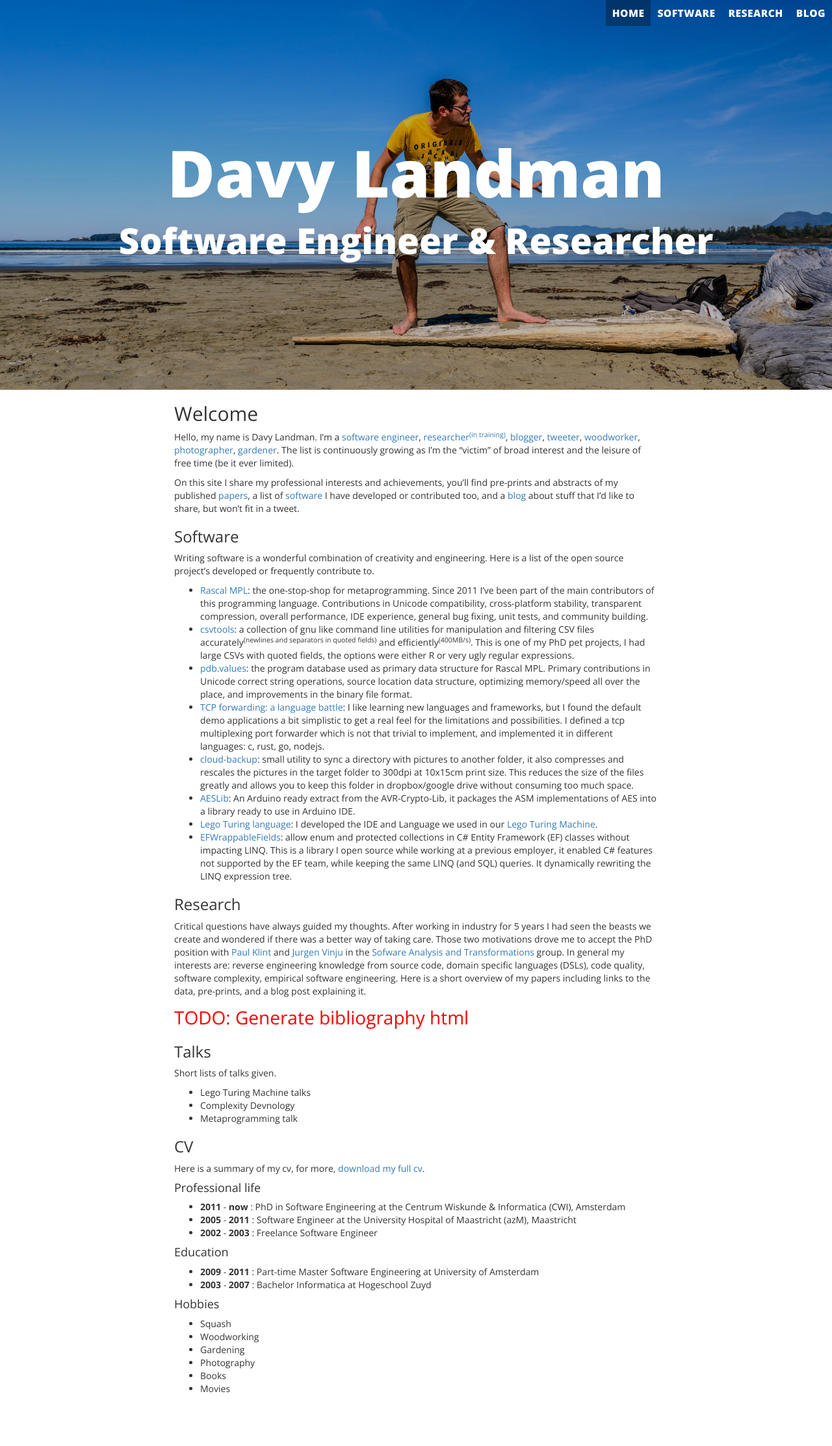
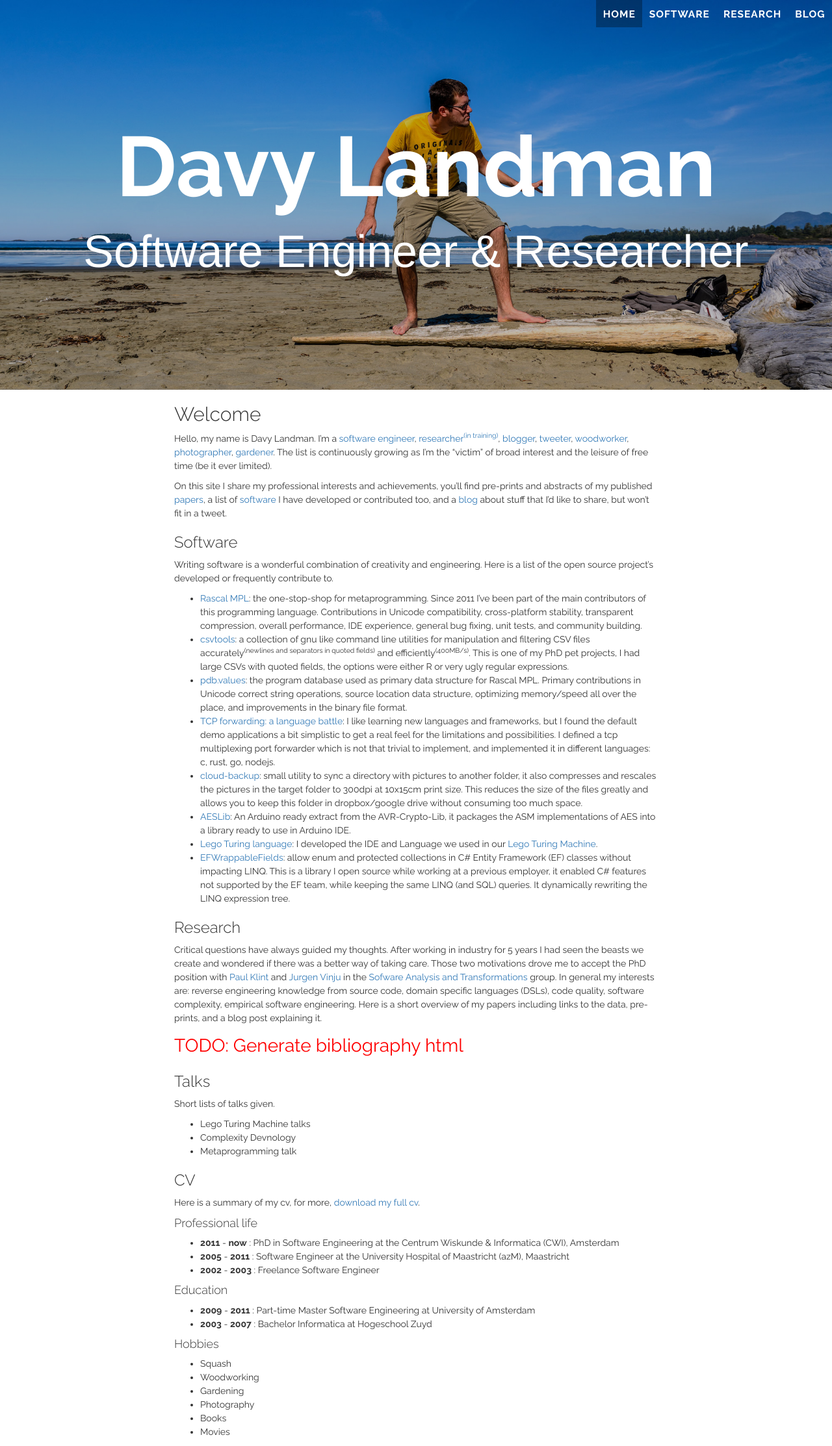
Before and after one commit to DavyLandman/davylandman.github.io, a Jekyll site: the page built from index.md, in a window 1280 px wide. Shown: the whole page at 65% size. Built offline with Jekyll 4.4.1, drawn with Linux system fonts in a browser that asks for light colours; some web fonts are replaced; before the commit the page ends 2158 px from its top, so only the background shows below that.

Commit message:
Switched to different body font

```diff
--- a/_layouts/default.html
+++ b/_layouts/default.html
@@ -19,7 +19,8 @@
     <title>{% if page.title %}{{ page.title }}{% else %}{{ site.title }}{% endif %}</title>
     <meta name="description" content="{% if page.description %}{{ page.description }}{% else %}{{ site.description }}{% endif %}">
 
-    <link href='http://fonts.googleapis.com/css?family=Open+Sans:300,400,400italic,600,700,800' rel='stylesheet' type='text/css'>
+    <link href='https://fonts.googleapis.com/css?family=Raleway:400,300,600,700,900' rel='stylesheet' type='text/css'>
+    <link href='https://fonts.googleapis.com/css?family=Raleway+Dots' rel='stylesheet' type='text/css'>
     <link rel="canonical" href="{{ page.url | replace:'index.html','' | prepend: site.baseurl | prepend: site.url }}">
     <link href="/css/main.css" rel="stylesheet">
 
--- a/_sass/_header.scss
+++ b/_sass/_header.scss
@@ -5,9 +5,9 @@
 
 body>nav {
   @include transition(all, 0.5s);
-  font-weight: 800;
+  font-weight: 700;
   text-transform: uppercase;
-  letter-spacing: 0.5px;
+  letter-spacing: 1px;
   border: 0;
   margin: 0;
   left: 0;
@@ -174,12 +174,13 @@ body>header {
     text-align: center;
     width: 100%;
     h1 {
-      font-size: 50px;
-      font-weight: 800;
+      font-size: 60px;
+      font-weight: 700;
     }
     h2 {
-      font-size: 30px;
-      font-weight: 800;
+      font-size: 35px;
+      font-weight: 400;
+      font-family: "Raleway Dots", "Helvetica Neue", Helvetica, Arial, sans-serif;
     }
     hr {
       max-width: 100px;
@@ -192,16 +193,16 @@ body>header {
       h2 { font-size: $h2-size; }
     }
     @media (min-width: $screen-sm-min) {
-      @include h1-h2-size(70px,38px);
+      @include h1-h2-size(80px,50px);
     }
     @media (min-width: $screen-md-min) {
-      @include h1-h2-size(80px,45px);
+      @include h1-h2-size(100px,60px);
     }
     @media (min-width: $screen-lg-min) {
-      @include h1-h2-size(100px,55px);
+      @include h1-h2-size(130px,70px);
     }
     @media (min-width: $screen-hg-min) {
-      @include h1-h2-size(130px,70px);
+      @include h1-h2-size(150px,80px);
     }
   }
 }
--- a/_sass/_variables.scss
+++ b/_sass/_variables.scss
@@ -42,7 +42,7 @@ $link-hover-decoration: underline !default;
 //
 //## Font, line-height, and color for body text, headings, and more.
 
-$font-family-sans-serif:  "Open Sans", "Helvetica Neue", Helvetica, Arial, sans-serif !default;
+$font-family-sans-serif:  "Raleway",  "Helvetica Neue", Helvetica, Arial, sans-serif !default;
 $font-family-serif:       Georgia, "Times New Roman", Times, serif !default;
 //** Default monospace fonts for `<code>`, `<kbd>`, and `<pre>`.
 $font-family-monospace:   Menlo, Monaco, Consolas, "Courier New", monospace !default;
@@ -60,13 +60,13 @@ $font-size-h5:            $font-size-base !default;
 $font-size-h6:            ceil(($font-size-base * 0.85)) !default; // ~12px
 
 //** Unit-less `line-height` for use in components like buttons.
-$line-height-base:        1.428571429 !default; // 20/14
+$line-height-base:        1.5 !default; // 20/14
 //** Computed "line-height" (`font-size` * `line-height`) for use with `margin`, `padding`, etc.
 $line-height-computed:    floor(($font-size-base * $line-height-base)) !default; // ~20px
 
 //** By default, this inherits from the `<body>`.
 $headings-font-family:    inherit !default;
-$headings-font-weight:    500 !default;
+$headings-font-weight:    300 !default;
 $headings-line-height:    1.1 !default;
 $headings-color:          inherit !default;
 
```
